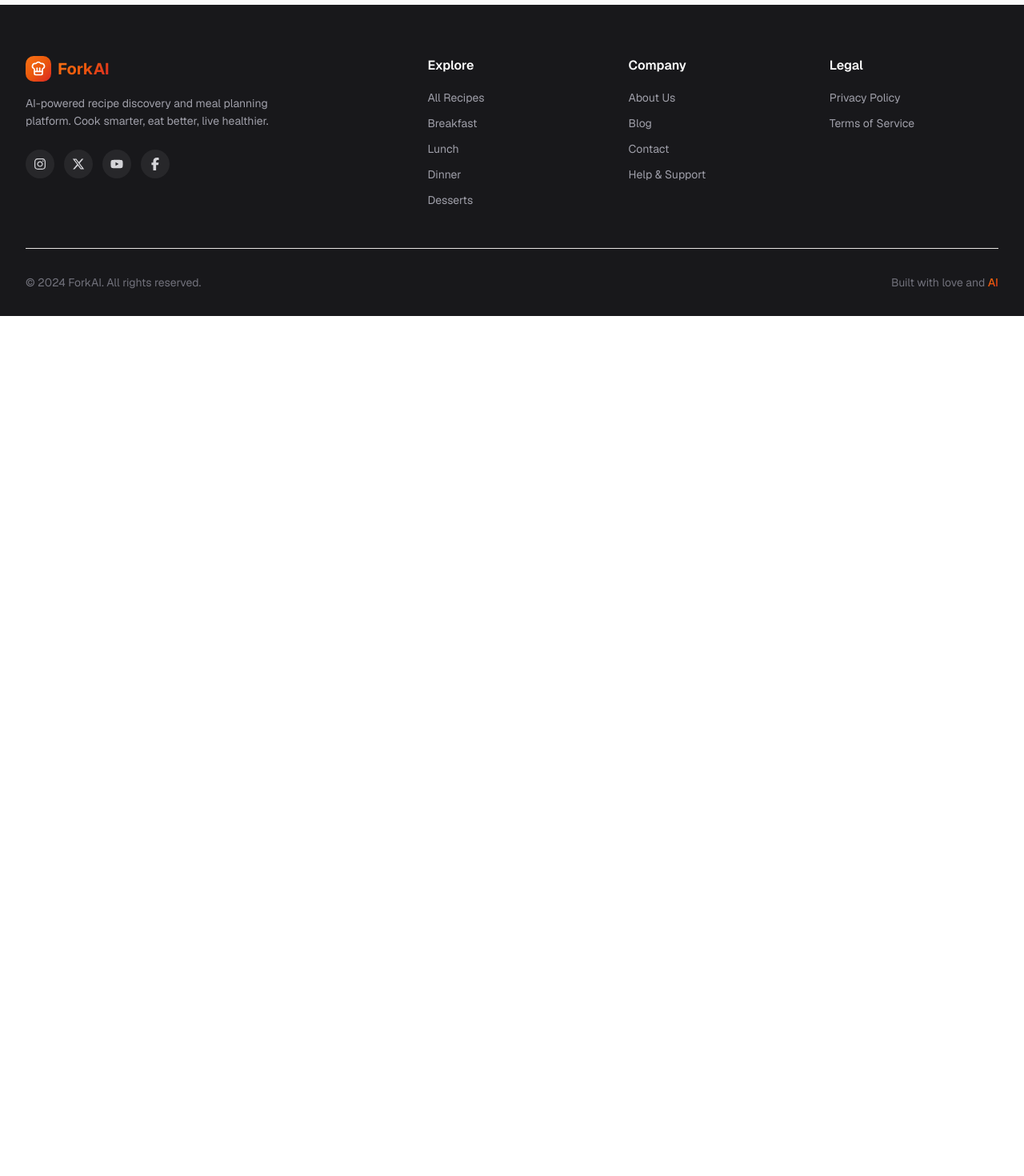
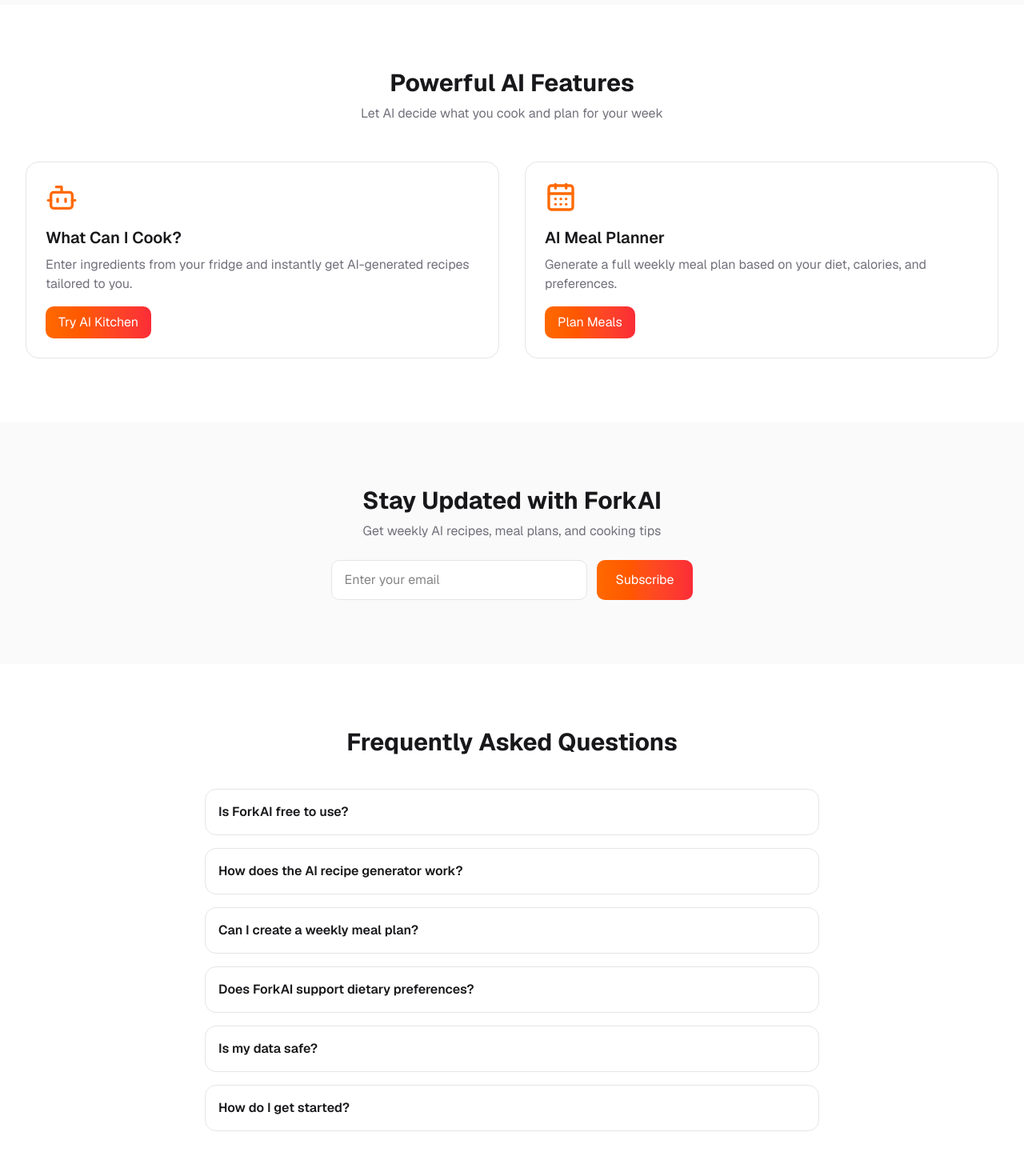
Before and after one commit to gmnayem631/fork-ai, a Next.js app: page / in a window 1280 px wide. Shown: the part 3320-4790 px from the top of the page at 80% size. Before the commit the page ends 3715 px from the top, so only its background shows below. Built offline with nearby package versions, Linux system fonts and the light colour scheme.

Commit message:
added ai feature, newsletter, faq sections in the landing page

```diff
--- a/src/app/page.tsx
+++ b/src/app/page.tsx
@@ -1,7 +1,10 @@
+import AIFeaturesSection from "@/components/home/AIFeaturesSection";
 import CategoriesSection from "@/components/home/CategoriesSection";
+import FAQSection from "@/components/home/FAQSection";
 import FeaturedRecipes from "@/components/home/FeaturedRecipes";
 import HeroSection from "@/components/home/HeroSection";
 import HowItWorks from "@/components/home/HowItWorks";
+import NewsletterSection from "@/components/home/NewsletterSection";
 import StatsSection from "@/components/home/StatsSection";
 import TestimonialsSection from "@/components/home/TestimonialsSectio";
 import Footer from "@/components/shared/Footer";
@@ -17,6 +20,9 @@
       <CategoriesSection />
       <StatsSection />
       <TestimonialsSection />
+      <AIFeaturesSection />
+      <NewsletterSection />
+      <FAQSection />
       <Footer />
     </main>
   );
--- /dev/null
+++ b/src/components/home/AIFeaturesSection.tsx
@@ -0,0 +1,59 @@
+"use client";
+
+import Link from "next/link";
+import { Bot, CalendarDays } from "lucide-react";
+
+export default function AIFeaturesSection() {
+  return (
+    <section className="py-20 bg-white dark:bg-zinc-900">
+      <div className="max-w-7xl mx-auto px-4 sm:px-6 lg:px-8">
+        <div className="text-center mb-12">
+          <h2 className="text-3xl font-bold text-zinc-900 dark:text-white">
+            Powerful AI Features
+          </h2>
+          <p className="text-zinc-500 dark:text-zinc-400 mt-2">
+            Let AI decide what you cook and plan for your week
+          </p>
+        </div>
+
+        <div className="grid md:grid-cols-2 gap-8">
+          {/* Feature 1 */}
+          <div className="p-6 rounded-2xl border dark:border-zinc-800 bg-white dark:bg-zinc-800 hover:shadow-lg transition">
+            <Bot className="w-10 h-10 text-orange-500" />
+            <h3 className="text-xl font-semibold mt-4 text-zinc-900 dark:text-white">
+              What Can I Cook?
+            </h3>
+            <p className="text-zinc-500 dark:text-zinc-400 mt-2">
+              Enter ingredients from your fridge and instantly get AI-generated
+              recipes tailored to you.
+            </p>
+            <Link
+              href="/dashboard/user/ai-kitchen"
+              className="inline-block mt-4 text-white bg-linear-to-r from-orange-500 to-red-500 px-4 py-2 rounded-lg"
+            >
+              Try AI Kitchen
+            </Link>
+          </div>
+
+          {/* Feature 2 */}
+          <div className="p-6 rounded-2xl border dark:border-zinc-800 bg-white dark:bg-zinc-800 hover:shadow-lg transition">
+            <CalendarDays className="w-10 h-10 text-orange-500" />
+            <h3 className="text-xl font-semibold mt-4 text-zinc-900 dark:text-white">
+              AI Meal Planner
+            </h3>
+            <p className="text-zinc-500 dark:text-zinc-400 mt-2">
+              Generate a full weekly meal plan based on your diet, calories, and
+              preferences.
+            </p>
+            <Link
+              href="/dashboard/user/meal-planner"
+              className="inline-block mt-4 text-white bg-linear-to-r from-orange-500 to-red-500 px-4 py-2 rounded-lg"
+            >
+              Plan Meals
+            </Link>
+          </div>
+        </div>
+      </div>
+    </section>
+  );
+}
--- /dev/null
+++ b/src/components/home/FAQSection.tsx
@@ -0,0 +1,68 @@
+"use client";
+
+import { useState } from "react";
+
+const faqs = [
+  {
+    q: "Is ForkAI free to use?",
+    a: "Yes, ForkAI is completely free for all users.",
+  },
+  {
+    q: "How does the AI recipe generator work?",
+    a: "It analyzes your ingredients and generates optimized recipes using AI.",
+  },
+  {
+    q: "Can I create a weekly meal plan?",
+    a: "Yes, AI can generate personalized weekly meal plans based on your diet.",
+  },
+  {
+    q: "Does ForkAI support dietary preferences?",
+    a: "Yes, you can filter recipes based on diet like vegan, keto, or halal.",
+  },
+  {
+    q: "Is my data safe?",
+    a: "Yes, we do not sell or share your personal data.",
+  },
+  {
+    q: "How do I get started?",
+    a: "Just sign up and start exploring AI-powered cooking features instantly.",
+  },
+];
+
+export default function FAQSection() {
+  const [openIndex, setOpenIndex] = useState<number | null>(null);
+
+  return (
+    <section className="py-20 bg-white dark:bg-zinc-900">
+      <div className="max-w-7xl mx-auto px-4 sm:px-6 lg:px-8">
+        <div className="text-center mb-10">
+          <h2 className="text-3xl font-bold text-zinc-900 dark:text-white">
+            Frequently Asked Questions
+          </h2>
+        </div>
+
+        <div className="space-y-4 max-w-3xl mx-auto">
+          {faqs.map((item, index) => (
+            <div
+              key={index}
+              className="border dark:border-zinc-800 rounded-xl p-4"
+            >
+              <button
+                onClick={() => setOpenIndex(openIndex === index ? null : index)}
+                className="w-full text-left font-semibold text-zinc-900 dark:text-white"
+              >
+                {item.q}
+              </button>
+
+              {openIndex === index && (
+                <p className="mt-2 text-zinc-500 dark:text-zinc-400">
+                  {item.a}
+                </p>
+              )}
+            </div>
+          ))}
+        </div>
+      </div>
+    </section>
+  );
+}
--- /dev/null
+++ b/src/components/home/NewsletterSection.tsx
@@ -0,0 +1,57 @@
+"use client";
+
+import { useState } from "react";
+
+export default function NewsletterSection() {
+  const [email, setEmail] = useState("");
+  const [success, setSuccess] = useState(false);
+
+  const handleSubmit = (e: React.FormEvent) => {
+    e.preventDefault();
+    if (!email) return;
+
+    setSuccess(true);
+    setEmail("");
+
+    setTimeout(() => setSuccess(false), 3000);
+  };
+
+  return (
+    <section className="py-20 bg-zinc-50 dark:bg-zinc-800">
+      <div className="max-w-7xl mx-auto px-4 sm:px-6 lg:px-8 text-center">
+        <h2 className="text-3xl font-bold text-zinc-900 dark:text-white">
+          Stay Updated with ForkAI
+        </h2>
+        <p className="text-zinc-500 dark:text-zinc-400 mt-2">
+          Get weekly AI recipes, meal plans, and cooking tips
+        </p>
+
+        <form
+          onSubmit={handleSubmit}
+          className="mt-6 flex flex-col sm:flex-row gap-3 justify-center"
+        >
+          <input
+            type="email"
+            placeholder="Enter your email"
+            value={email}
+            onChange={(e) => setEmail(e.target.value)}
+            className="px-4 py-3 rounded-lg border dark:border-zinc-700 bg-white dark:bg-zinc-900 w-full sm:w-80"
+          />
+
+          <button
+            type="submit"
+            className="px-6 py-3 rounded-lg text-white bg-linear-to-r from-orange-500 to-red-500"
+          >
+            Subscribe
+          </button>
+        </form>
+
+        {success && (
+          <p className="mt-4 text-green-500 font-medium">
+            Successfully subscribed!
+          </p>
+        )}
+      </div>
+    </section>
+  );
+}
```
